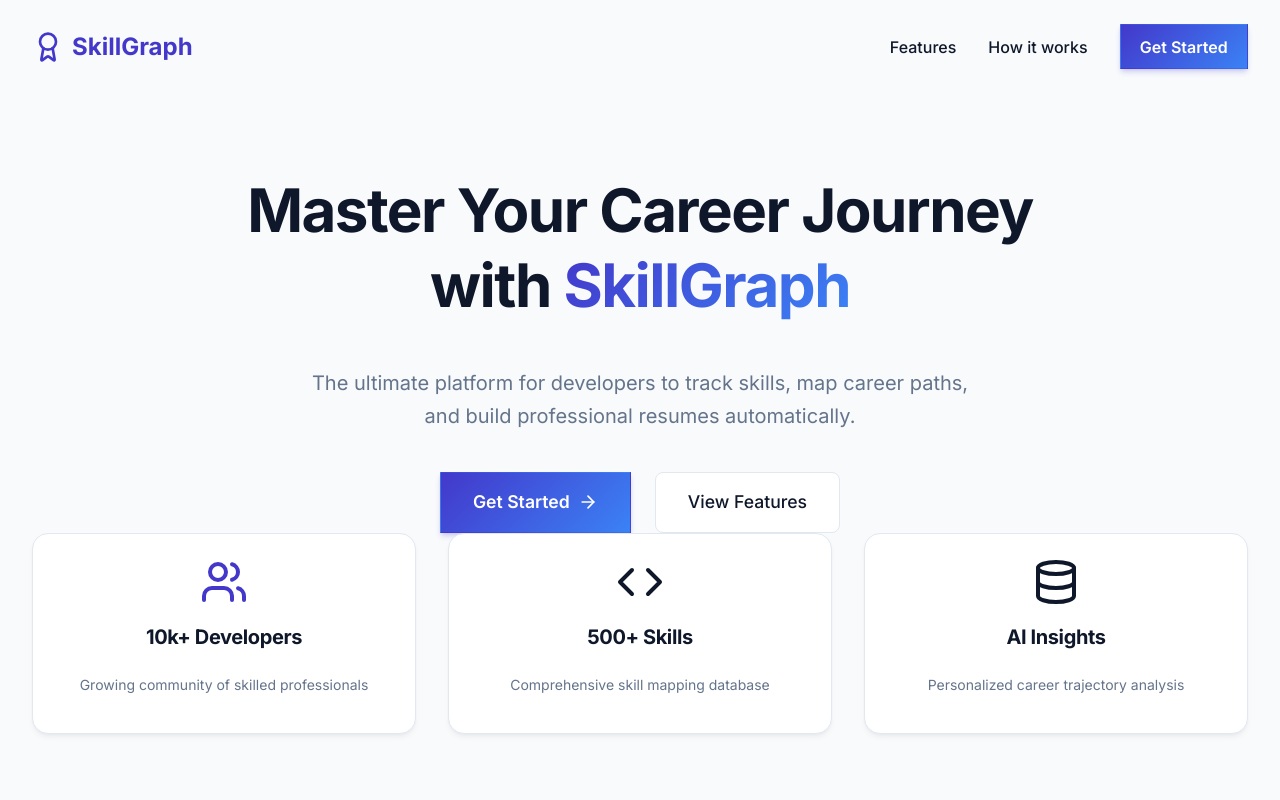
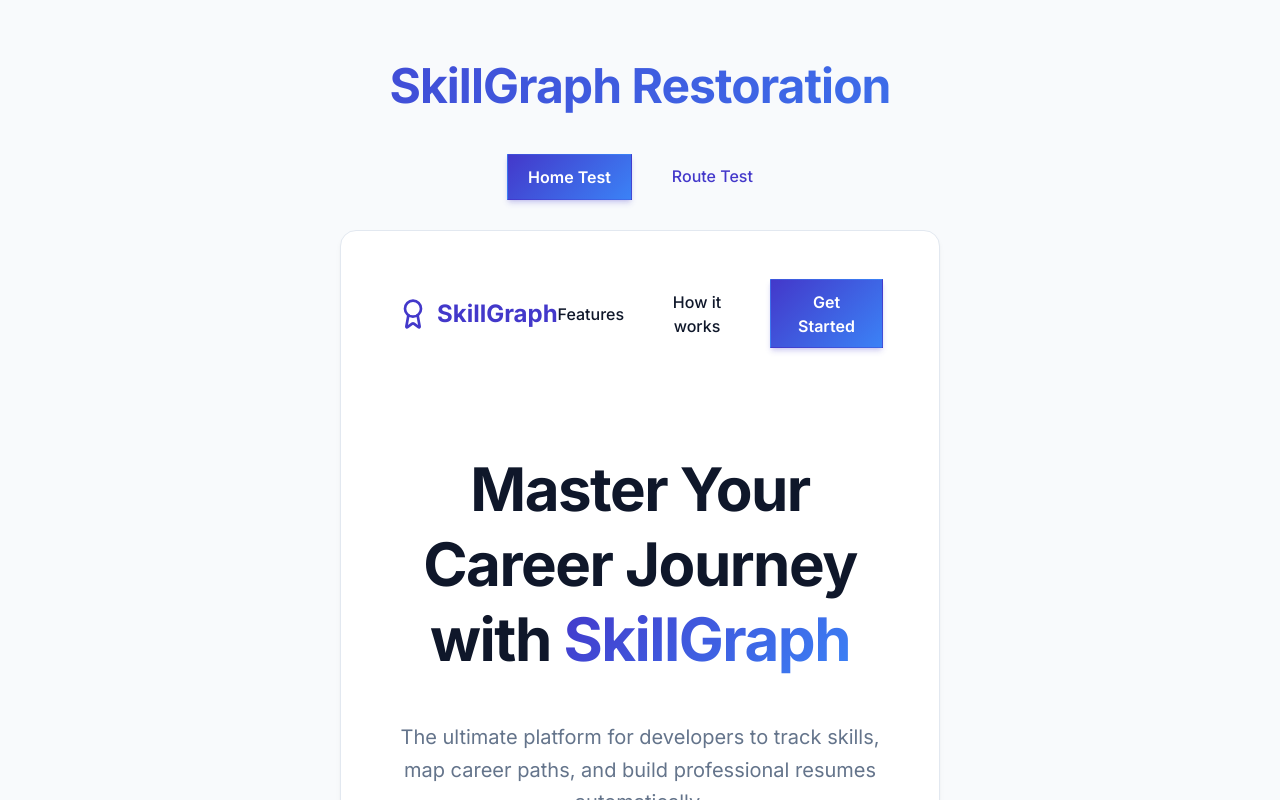
Before and after one commit to Neha-Sharmaaa/SESDproject, a React (Vite) app in the folder frontend/: page / in a window 1280 px wide. Shown: the top 800 px of the page. Built offline with nearby package versions, Linux system fonts and the light colour scheme.

Commit message:
refactor: simplify App component by removing authentication logic and replacing dashboard layout with a minimal test structure

```diff
--- a/frontend/src/App.tsx
+++ b/frontend/src/App.tsx
@@ -1,102 +1,29 @@
-import React, { useState, useEffect } from 'react';
-import { BrowserRouter as Router, Routes, Route, Navigate, Link, NavLink } from 'react-router-dom';
-import { Layout, User, Award, BookOpen, LogOut, Target, Sun, Moon, FileText } from 'lucide-react';
-import Login from './pages/Login';
-import Dashboard from './pages/Dashboard';
-import Recommendations from './pages/Recommendations';
-import Roadmap from './pages/Roadmap';
+import React from 'react';
+import { BrowserRouter as Router, Routes, Route, Link } from 'react-router-dom';
 import Home from './pages/Home';
-import ResumeBuilder from './pages/ResumeBuilder';
 
-function App() {
-  const [isAuthenticated, setIsAuthenticated] = useState(!!localStorage.getItem('token'));
-  const [theme, setTheme] = useState(localStorage.getItem('theme') || 'light');
-
-  useEffect(() => {
-    if (theme === 'dark') {
-      document.documentElement.classList.add('dark');
-      localStorage.setItem('theme', 'dark');
-    } else {
-      document.documentElement.classList.remove('dark');
-      localStorage.setItem('theme', 'light');
-    }
-  }, [theme]);
-
-  useEffect(() => {
-    const handleAuthChange = () => {
-      setIsAuthenticated(!!localStorage.getItem('token'));
-    };
-    window.addEventListener('storage', handleAuthChange);
-    return () => window.removeEventListener('storage', handleAuthChange);
-  }, []);
-
-  const logout = () => {
-    localStorage.removeItem('token');
-    localStorage.removeItem('user');
-    setIsAuthenticated(false);
-    window.location.href = '/login';
-  };
-
+export default function App() {
   return (
     <Router>
-      <div className="w-full flex" style={{ minHeight: '100vh' }}>
-        {isAuthenticated && (
-          <aside className="flex flex-col justify-between py-8 px-6 bg-white" style={{ position: 'fixed', left: 0, top: 0, bottom: 0, width: '260px', borderRight: '1px solid #e2e8f0', zIndex: 50 }}>
-            <div>
-              <Link to="/dashboard" className="text-2xl font-bold flex items-center gap-3 mb-10" style={{ color: 'var(--text-main)', textDecoration: 'none' }}>
-                <Award size={28} className="text-indigo-600" /> <span>SkillGraph</span>
-              </Link>
-              <div className="flex flex-col gap-2">
-                <NavLink to="/dashboard" className={({isActive}) => isActive ? 'nav-link nav-link-active' : 'nav-link'}>
-                  <Layout size={20} /> My Dashboard
-                </NavLink>
-                <NavLink to="/recommendations" className={({isActive}) => isActive ? 'nav-link nav-link-active' : 'nav-link'}>
-                  <Target size={20} /> Career Paths
-                </NavLink>
-                <NavLink to="/resume" className={({isActive}) => isActive ? 'nav-link nav-link-active' : 'nav-link'}>
-                  <FileText size={20} /> Resume Builder
-                </NavLink>
+      <div style={{ padding: '50px', textAlign: 'center' }}>
+        <h1 className="text-gradient" style={{ fontSize: '3rem' }}>SkillGraph Restoration</h1>
+        <nav style={{ margin: '30px 0', display: 'flex', gap: '20px', justifyContent: 'center' }}>
+          <Link to="/" className="btn-primary" style={{ padding: '10px 20px', textDecoration: 'none' }}>Home Test</Link>
+          <Link to="/test" className="btn-secondary" style={{ padding: '10px 20px', textDecoration: 'none' }}>Route Test</Link>
+        </nav>
+
+        <div className="card" style={{ maxWidth: '600px', margin: '0 auto' }}>
+          <Routes>
+            <Route path="/" element={<Home />} />
+            <Route path="/test" element={
+              <div>
+                <h2 className="text-green-600">Sub-Route Active</h2>
+                <p className="text-gray">Routing logic is functional.</p>
               </div>
-            </div>
-
-            <div className="flex flex-col gap-4">
-              <button
-                onClick={() => setTheme(theme === 'light' ? 'dark' : 'light')}
-                className="flex justify-between items-center p-3 rounded-lg w-full transition bg-gray-50 bg-white"
-                style={{ color: 'var(--text-main)', border: '1px solid var(--card-border)', cursor: 'pointer' }}
-              >
-                <div className="flex items-center gap-3">
-                  {theme === 'light' ? <Moon size={20} className="text-indigo-600" /> : <Sun size={20} className="text-orange-400" />}
-                  <span>{theme === 'light' ? 'Dark Mode' : 'Light Mode'}</span>
-                </div>
-              </button>
-
-              <button
-                onClick={logout}
-                className="flex items-center gap-3 p-3 rounded-lg w-full transition bg-white"
-                style={{ color: 'var(--danger)', border: '1px solid var(--danger-bg)', cursor: 'pointer' }}
-              >
-                <LogOut size={20} /> Logout
-              </button>
-            </div>
-          </aside>
-        )}
-
-        <main className="flex-1" style={{ marginLeft: isAuthenticated ? '260px' : '0', display: 'flex', flexDirection: 'column' }}>
-          <div className="flex-1" style={{ maxWidth: isAuthenticated ? '1440px' : '100%', margin: '0 auto', width: '100%', padding: isAuthenticated ? '2rem' : '0' }}>
-            <Routes>
-              <Route path="/" element={!isAuthenticated ? <Home /> : <Navigate to="/dashboard" />} />
-              <Route path="/login" element={!isAuthenticated ? <Login /> : <Navigate to="/dashboard" />} />
-              <Route path="/dashboard" element={isAuthenticated ? <Dashboard /> : <Navigate to="/login" />} />
-              <Route path="/recommendations" element={isAuthenticated ? <Recommendations /> : <Navigate to="/login" />} />
-              <Route path="/roadmap/:careerId" element={isAuthenticated ? <Roadmap /> : <Navigate to="/login" />} />
-              <Route path="/resume" element={isAuthenticated ? <ResumeBuilder /> : <Navigate to="/login" />} />
-            </Routes>
-          </div>
-        </main>
+            } />
+          </Routes>
+        </div>
       </div>
     </Router>
   );
 }
-
-export default App;
```
